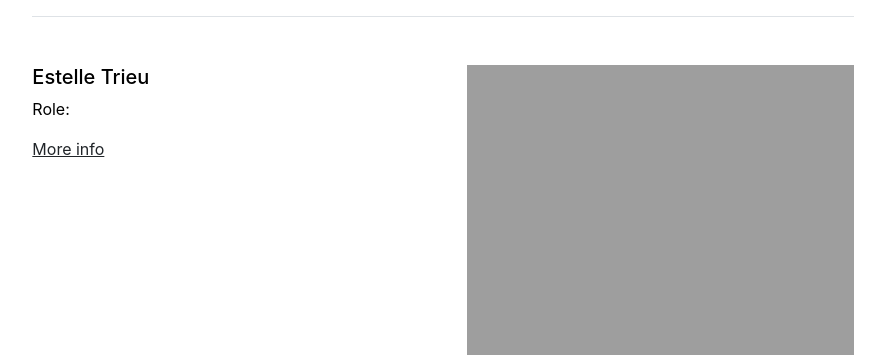
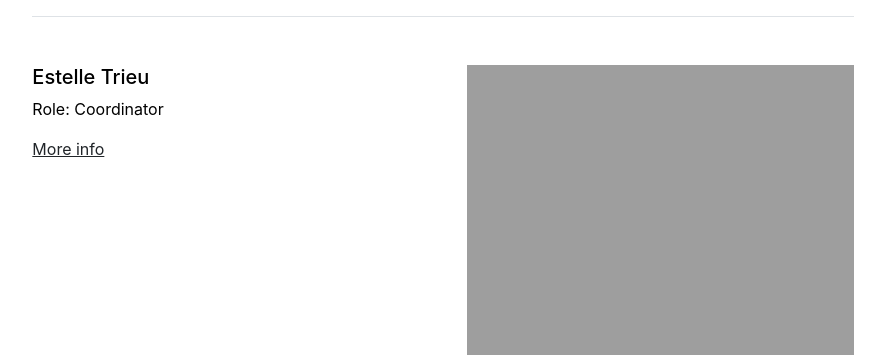
Before and after one commit to gradCSwomen-utah/gradCSwomen-utah.github.io, a Jekyll site: the page built from people.md, in a window 1280 px wide. Shown: the part 207-564 px from the top of the page, without its empty margins (197-1082 px from the left). Built offline with Jekyll 4.4.1, drawn with Linux system fonts in a browser that asks for light colours.

Commit message:
Update settings.yml

```diff
--- a/_data/settings.yml
+++ b/_data/settings.yml
@@ -6,7 +6,7 @@ menu:
 # - {name: 'contact', url: '/contact'}
 
 people:
-- {name: 'Estelle Trieu', title: 'Coordinator', department: 'Physics & Astronomy', institution: 'Some University', institution_address: '1 Main Street, Canada', phone: '(000) 000-0000', email: 'hello@university.edu', office: 'Science Building 505', image: 'assets/img/primary-investigator.jpg', url: 'estelle-trieu'}
+- {name: 'Estelle Trieu', role: 'Coordinator', image: 'assets/img/primary-investigator.jpg', url: 'estelle-trieu'}
 - {name: 'Lab Technician', title: 'Researcher', department: 'Physics & Astronomy', institution: 'Some University', institution_address: '1 Main Street, Canada', phone: '(000) 000-0000', email: 'hello@university.edu', office: 'Science Building 505', image: 'assets/img/lab-technician.jpg', url: 'lab-technician'}
 - {name: 'Graduate Student', title: 'Researcher', department: 'Physics & Astronomy', institution: 'Some University', institution_address: '1 Main Street, Canada', phone: '(000) 000-0000', email: 'hello@university.edu', office: 'Science Building 505', image: 'assets/img/graduate-student.jpg', url: 'graduate-student'}
 
```
